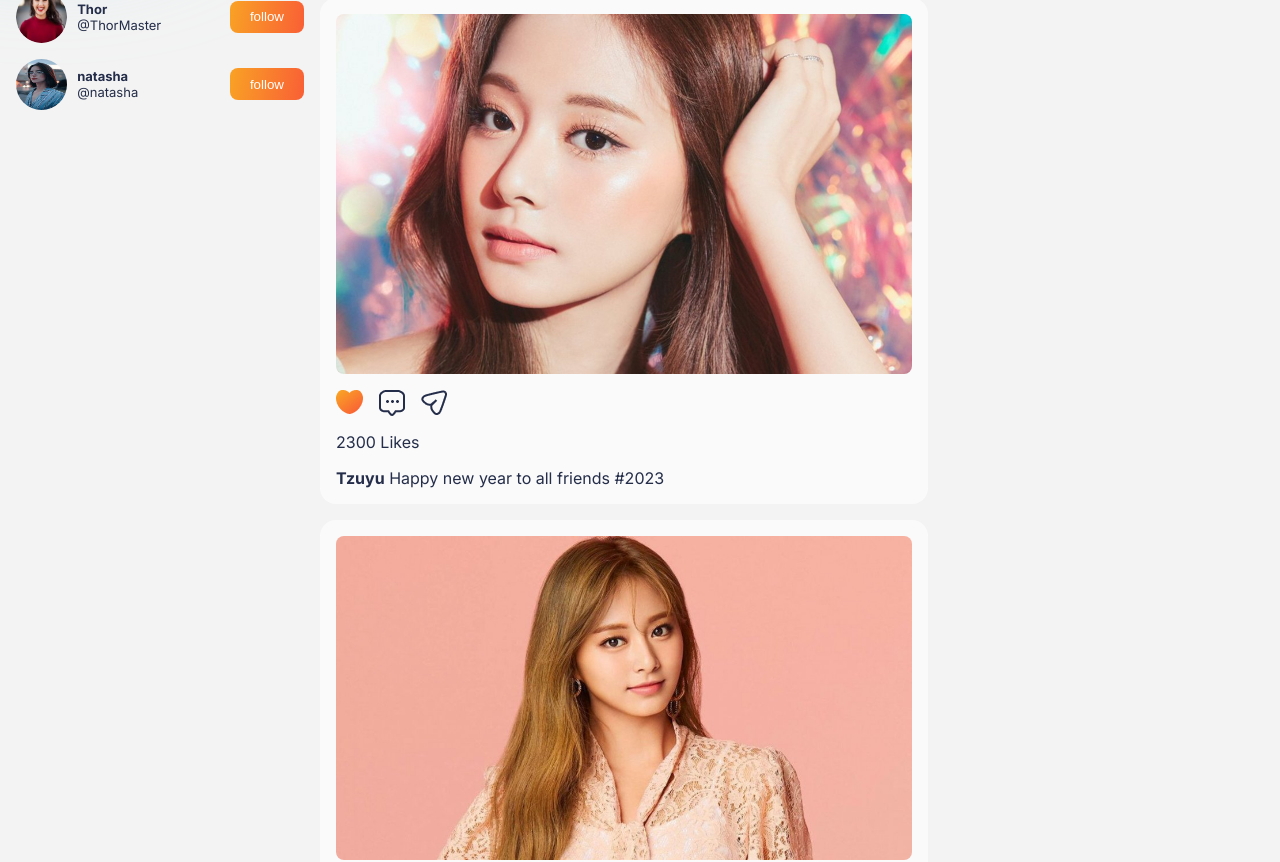
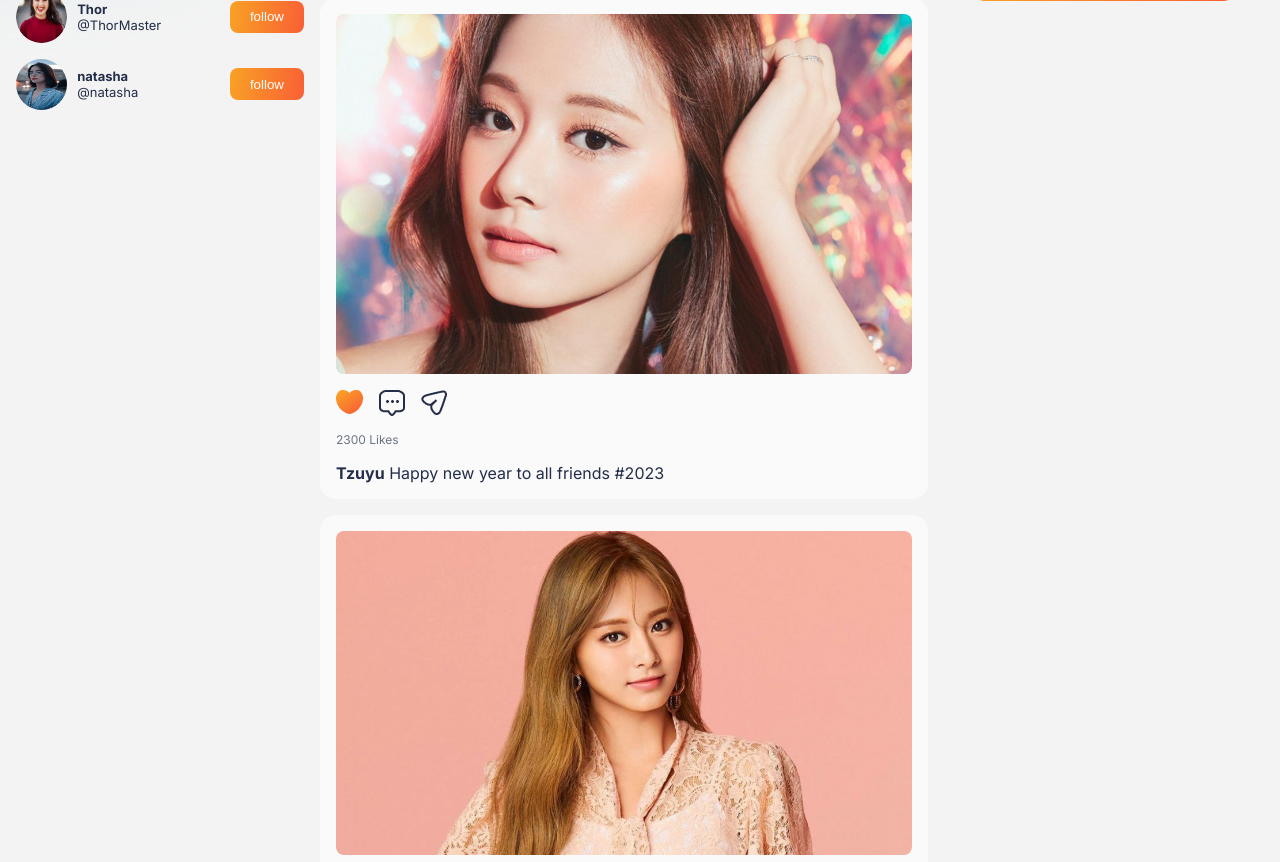
Before and after one commit to Vishalk29/SocialMediaView, a React (Create React App) app: page / in a window 1280 px wide. Shown: the part 613-1475 px from the top of the page. Built offline with nearby package versions, Linux system fonts and the light colour scheme.

Commit message:
Now added the right side of page

```diff
--- a/src/Component/Posts/Posts.jsx
+++ b/src/Component/Posts/Posts.jsx
@@ -14,7 +14,7 @@ export const Posts = ({ data }) => {
                 <img src={comment} alt="" />
                 <img src={share} alt="" />
             </div>
-            <span> {data.likes} Likes</span>
+            <span style={{ color: "var(--gray)", fontSize: "12px" }}> {data.likes} Likes</span>
 
             <div className="details">
                 <span> <b>{data.name}</b></span>
--- a/src/Component/RightSide/RightSide.jsx
+++ b/src/Component/RightSide/RightSide.jsx
@@ -5,7 +5,7 @@ import noti from '../../img/noti.png'
 import comment from '../../img/comment.png'
 import { UilSetting } from '@iconscout/react-unicons'
 import Trends from '../Trends/Trends'
-export const RightSide = () => {
+const RightSide = () => {
     return (
         <div className="RightSide">
             <div className="navItems">
@@ -21,3 +21,4 @@ export const RightSide = () => {
         </div>
     )
 }
+export default RightSide
--- a/src/Pages/ProfileDetail/ProfileDeatil.jsx
+++ b/src/Pages/ProfileDetail/ProfileDeatil.jsx
@@ -3,6 +3,7 @@ import Profileleft from '../../Component/ProfileLeft/Profileleft'
 import ProfileCard from '../../Component/ProfileCard/ProfileCard'
 import './ProfileDetail.css'
 import PostSide from '../../Component/PostSide/PostSide'
+import RightSide from '../../Component/RightSide/RightSide'
 const ProfileDeatil = () => {
     return (
         <div className="ProfileDetail">
@@ -11,6 +12,7 @@ const ProfileDeatil = () => {
                 <ProfileCard />
                 <PostSide />
             </div>
+            <RightSide />
 
         </div>
     )
```
